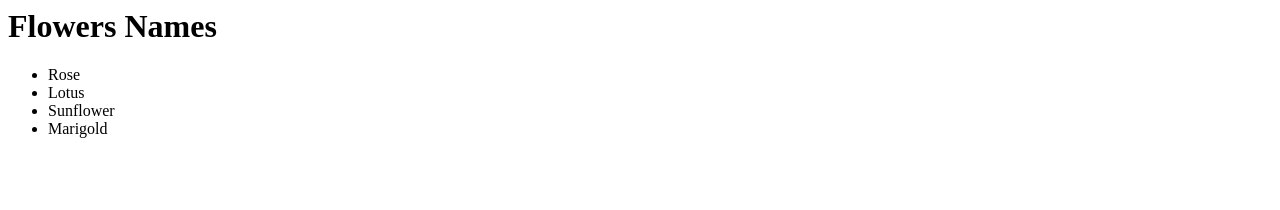
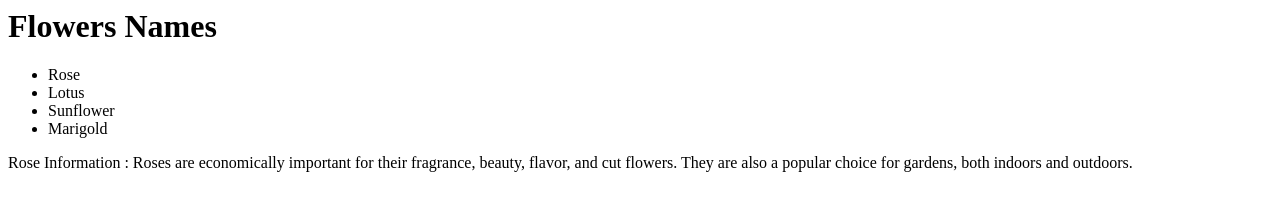
Before and after one commit to Salunkhepranali/Git-Practice1, a plain HTML site: page index.html in a window 1280 px wide. Drawn offline with Linux system fonts and the light colour scheme.

Commit message:
Rose Information

```diff
--- a/index.html
+++ b/index.html
@@ -11,5 +11,9 @@
         <li>Sunflower</li>
         <li>Marigold</li>
       </ul>
+      <p>
+        Rose Information :
+        Roses are economically important for their fragrance, beauty, flavor, and cut flowers. They are also a popular choice for gardens, both indoors and outdoors.
+    </p>
 </body>
 </html>
```
